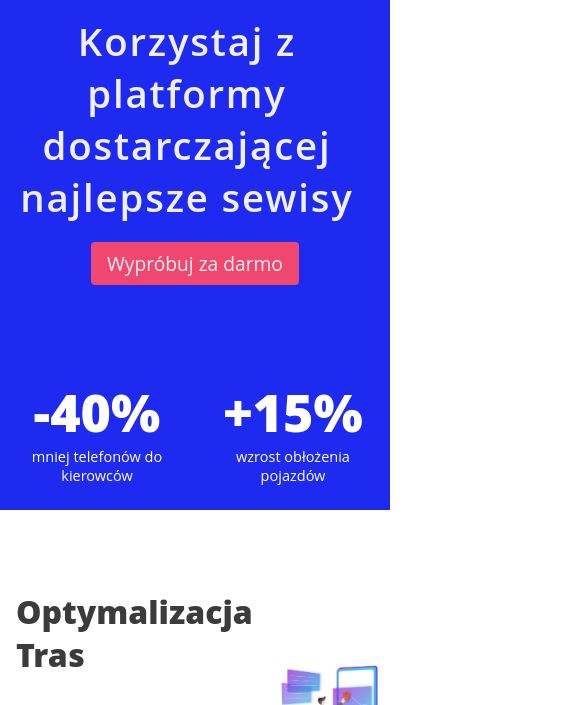
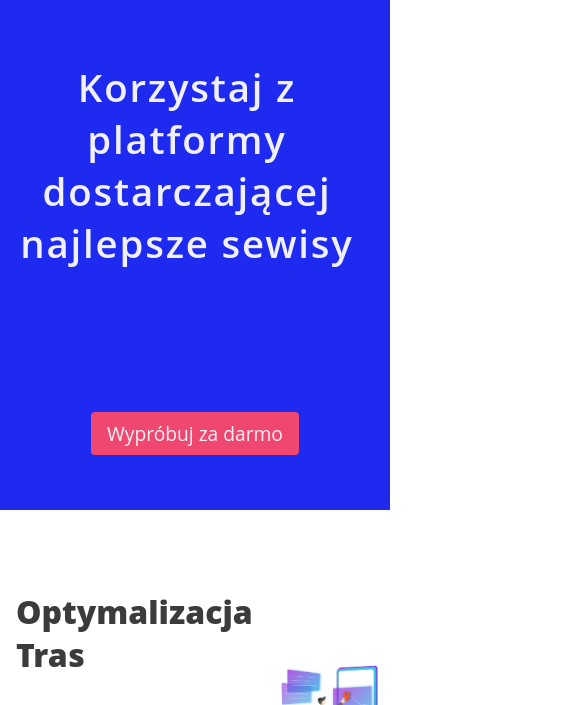
Before and after one commit to kamosz08/trans-front, a Gatsby site: page / in a window 390 px wide. Shown: the part 74-779 px from the top of the page, 585 px wide, since content can reach past the window. Built offline with nearby package versions, Linux system fonts and the light colour scheme; Gatsby itself is replaced by a stand-in of ours.

Commit message:
Responsive fixes

```diff
--- a/src/components/Footer.tsx
+++ b/src/components/Footer.tsx
@@ -8,6 +8,14 @@
   textDecoration: 'none',
   color: 'white',
 }));
+
+const FooterText = styled.div`
+  text-align: end;
+
+  @media (max-width: 460px) {
+    text-align: center;
+  }
+`;
 
 export const Footer: React.FC = () => (
   <Box
@@ -38,9 +46,9 @@
         />
         <Box mt="8px">Open Github repo</Box>
       </StyledLink>
-      <Box textAlign="end">
+      <FooterText>
         Made for educational purposes 2021
-      </Box>
+      </FooterText>
     </Box>
   </Box>
 );
--- a/src/components/index/CounterStat.tsx
+++ b/src/components/index/CounterStat.tsx
@@ -22,6 +22,7 @@
       width="164px"
       ml="16px"
       mr="16px"
+      mt="8px"
     >
       <Box
         fontSize="52px"
--- a/src/components/index/Header.tsx
+++ b/src/components/index/Header.tsx
@@ -1,5 +1,6 @@
 import React from 'react';
 import styled from '@emotion/styled';
+import { navigate } from 'gatsby';
 import { theme } from '../../theme';
 import { Box } from '../styled/Box';
 import { CounterStat } from './CounterStat';
@@ -22,8 +23,21 @@
   width: 100%;
   display: flex;
   justify-content: center;
-  height: 520px;
+  min-height: 520px;
   background-color: ${theme.colors.blue};
+`;
+
+const CountersWrapper = styled.div`
+  margin-bottom: 8px;
+  margin-top: 8px;
+  display: flex;
+  justify-content: center;
+  padding: 8px 32px;
+  flex-wrap: wrap;
+
+  @media (max-width: 460px) {
+    display: none;
+  }
 `;
 
 const Title = styled.p`
@@ -52,15 +66,11 @@
         width="100%"
         display="flex"
         justifyContent="center"
+        mt="32px"
       >
-        <Button>Wypróbuj za darmo</Button>
+        <Button onClick={() => { navigate('/app/login'); }}>Wypróbuj za darmo</Button>
       </Box>
-      <Box
-        mb="8px"
-        mt="64px"
-        display="flex"
-        padding="8px 32px"
-      >
+      <CountersWrapper>
         <CounterStat
           secondaryText="wzrost zysków"
           start={0}
@@ -82,7 +92,7 @@
           start={0}
           end={-25}
         />
-      </Box>
+      </CountersWrapper>
     </Wrapper>
   </WrapperWithBackground>
 );
--- a/src/components/index/OpinionsCarousel.tsx
+++ b/src/components/index/OpinionsCarousel.tsx
@@ -9,7 +9,7 @@
     <Box
       width="100%"
       backgroundColor="#37465A"
-      height="240px"
+      minHeight="240px"
       pt="32px"
       display="flex"
       justifyContent="center"
@@ -17,6 +17,7 @@
     >
       <Box
         maxWidth="960px"
+        width="100%"
         color="white"
         mb="-16px"
       >
```
